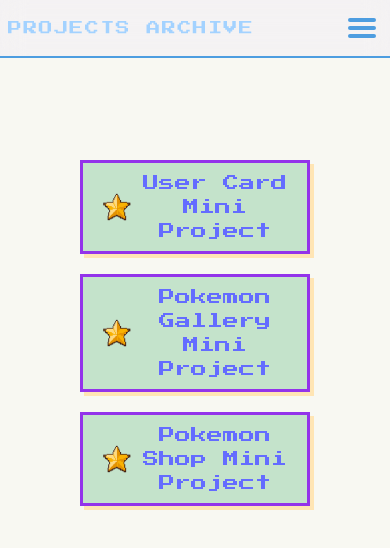
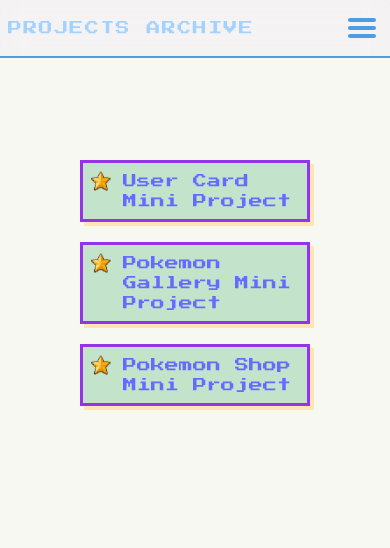
Before and after one commit to Nikkihosseini/react-mini-projects, a React (Vite) app: page /Project in a window 390 px wide. Shown: the top 548 px of the page. Built offline with nearby package versions, Linux system fonts and the light colour scheme.

Commit message:
feat: Responsive ProjectBtn for Mobile screen

```diff
--- a/src/component/ProjectBtn.jsx
+++ b/src/component/ProjectBtn.jsx
@@ -4,9 +4,9 @@ import {Link} from 'react-router-dom'
 export default function ProjectBtn(props){
     return(
         <>
-            <li className="flex items-center justify-center gap-3 font-pixel text-purple-600 border-[3px] border-purple-600 bg-gameboy-green dark:bg-black px-5 py-2 shadow-[4px_4px_0px_rgba(255,229,180,1)] dark:shadow-[4px_4px_0px_rgba(255,255,0,0.5)] hover:translate-x-[2px] hover:translate-y-[2px] hover:shadow-[1px_1px_0px_rgba(255,255,0,0.5)] transition cursor-pointer">
-                <img className='inline-block w-7 h-7' src="./public/png-icon/star.png" alt="star-png"/>
-                <Link to={props.link}>{props.text}</Link>
+            <li className="flex items-start justify-center gap-3 font-pixel text-purple-600 border-[3px] border-purple-600 bg-gameboy-green dark:bg-black px-2 md:px-5 py-2 shadow-[4px_4px_0px_rgba(255,229,180,1)] dark:shadow-[4px_4px_0px_rgba(255,255,0,0.5)] hover:translate-x-[2px] hover:translate-y-[2px] hover:shadow-[1px_1px_0px_rgba(255,255,0,0.5)] transition cursor-pointer">
+                <img className='inline-block w-5 h-5 md:w-7 md:h-7' src="./public/png-icon/star.png" alt="star-png"/>
+                <Link className='text-left text-sm md:text-base' to={props.link}>{props.text}</Link>
             </li>
         </>
     )
```
